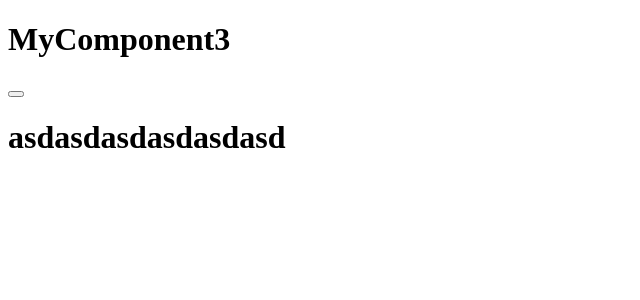
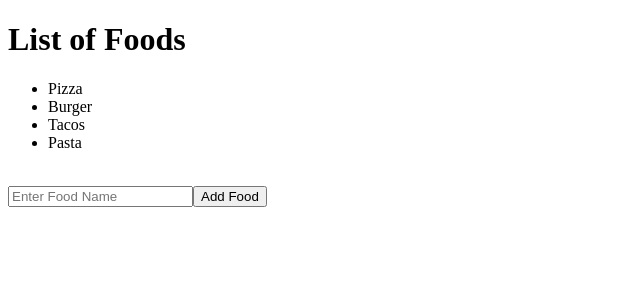
Before and after one commit to Evrenefeb/my-react-app, a React (Vite) app: page / in a window 1280 px wide. Shown: the top 300 px of the page, without its empty margins (0-640 px from the left). Built offline with nearby package versions, Linux system fonts and the light colour scheme.

Commit message:
Update App.jsx

```diff
--- a/src/App.jsx
+++ b/src/App.jsx
@@ -7,11 +7,7 @@ function App() {
 
   return(
     <>
-
-      <MyComponent3 />
-      <button></button>
-      <h1>asdasdasdasdasdasd</h1>
-
+      <MyComponent2 />
     </>
 
   );
```
